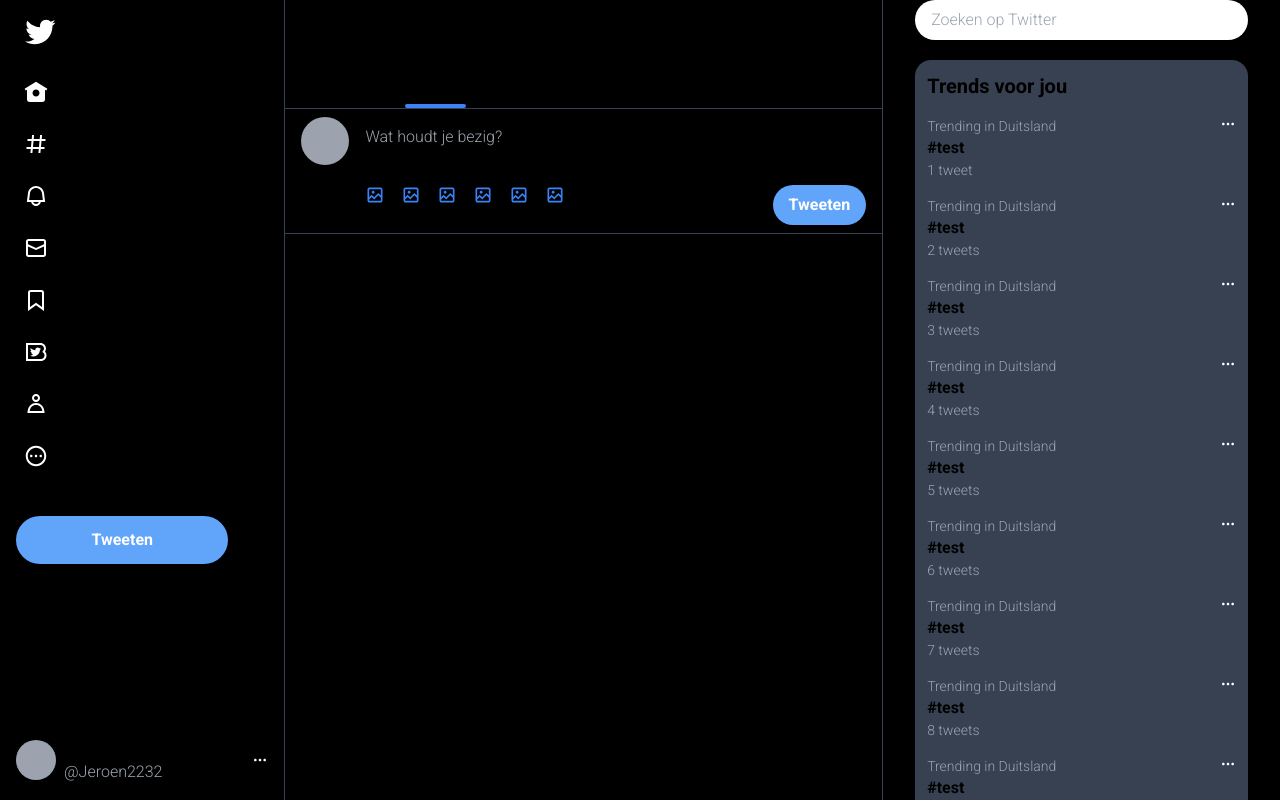
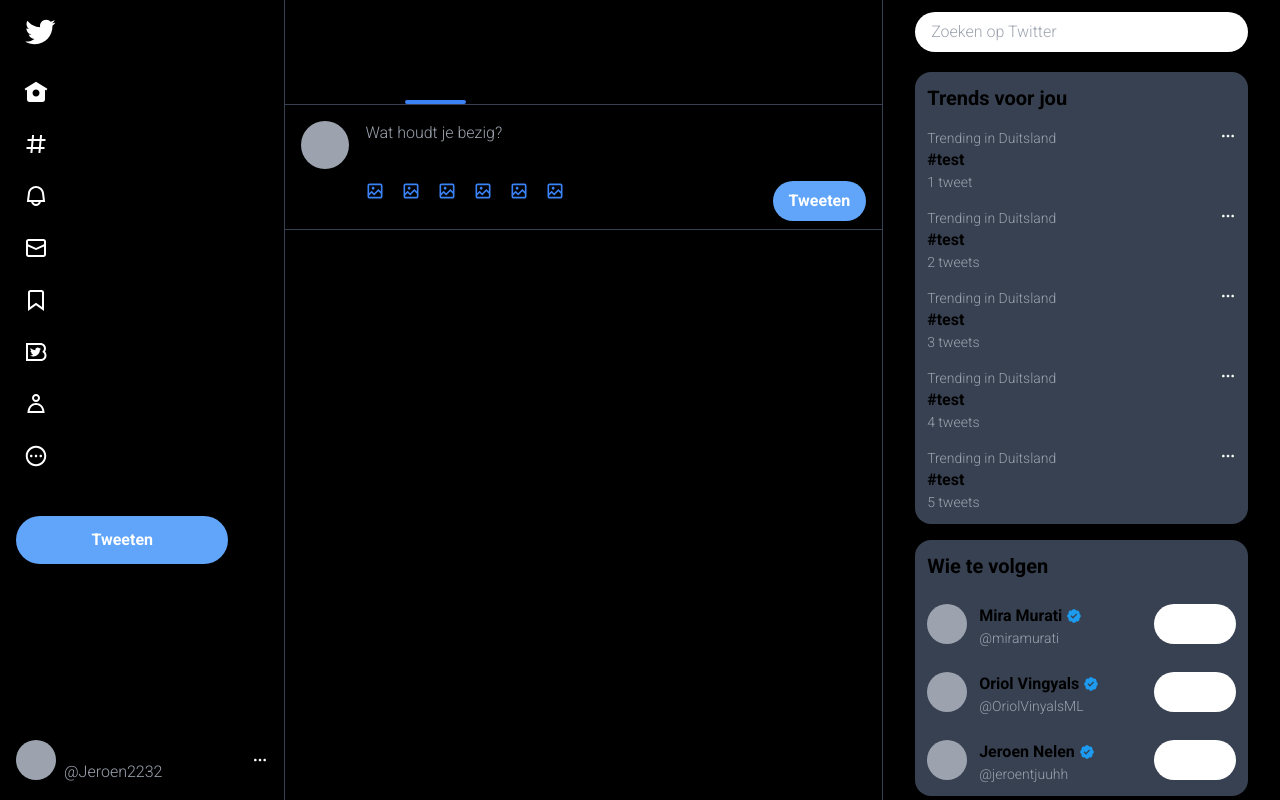
Before and after one commit to jwnelen/twitter-clone, a Next.js app: page / in a window 1280 px wide. Built offline with nearby package versions, Linux system fonts and the light colour scheme.

Commit message:
Who to follow implemented

```diff
--- a/components/homeHeader.tsx
+++ b/components/homeHeader.tsx
@@ -3,8 +3,8 @@
 
 const HomeHeader = () => {
   return (
-    <div className="sticky top-0 backdrop-blur-xl">
-      <div className={"text-2xl font-extrabold px-4 py-1 mt-2 mb-6"}>
+    <div className="sticky top-0 pt-3 backdrop-blur-xl">
+      <div className={"text-2xl font-extrabold px-4 mb-6"}>
         Startpagina
       </div>
       <div className={"flex w-full justify-around items-center"}>
--- a/components/icons/index.js
+++ b/components/icons/index.js
@@ -10,7 +10,7 @@
 import TreeDots from "./treeDots";
 import TwitterBlueIcon from "./twitterBlue";
 import TwitterLogo from "./twitterLogo";
-
+import VerifiedIcon from "./verified";
 export {
   HashtagIcon,
   HomeIcon,
@@ -22,5 +22,6 @@
   SaveIcon,
   TreeDots,
   TwitterBlueIcon,
-  TwitterLogo
+  TwitterLogo,
+  VerifiedIcon
 }
--- /dev/null
+++ b/components/icons/verified.js
@@ -0,0 +1,13 @@
+const VerifiedIcon = () => (
+  <svg viewBox="0 0 22 22" aria-label="Geverifieerd account" role="img"
+       className="w-4 h-4"
+       data-testid="icon-verified">
+    <g>
+      <path
+        d="M20.396 11c-.018-.646-.215-1.275-.57-1.816-.354-.54-.852-.972-1.438-1.246.223-.607.27-1.264.14-1.897-.131-.634-.437-1.218-.882-1.687-.47-.445-1.053-.75-1.687-.882-.633-.13-1.29-.083-1.897.14-.273-.587-.704-1.086-1.245-1.44S11.647 1.62 11 1.604c-.646.017-1.273.213-1.813.568s-.969.854-1.24 1.44c-.608-.223-1.267-.272-1.902-.14-.635.13-1.22.436-1.69.882-.445.47-.749 1.055-.878 1.688-.13.633-.08 1.29.144 1.896-.587.274-1.087.705-1.443 1.245-.356.54-.555 1.17-.574 1.817.02.647.218 1.276.574 1.817.356.54.856.972 1.443 1.245-.224.606-.274 1.263-.144 1.896.13.634.433 1.218.877 1.688.47.443 1.054.747 1.687.878.633.132 1.29.084 1.897-.136.274.586.705 1.084 1.246 1.439.54.354 1.17.551 1.816.569.647-.016 1.276-.213 1.817-.567s.972-.854 1.245-1.44c.604.239 1.266.296 1.903.164.636-.132 1.22-.447 1.68-.907.46-.46.776-1.044.908-1.681s.075-1.299-.165-1.903c.586-.274 1.084-.705 1.439-1.246.354-.54.551-1.17.569-1.816zM9.662 14.85l-3.429-3.428 1.293-1.302 2.072 2.072 4.4-4.794 1.347 1.246z"
+        fill="#1d9bf0"></path>
+    </g>
+  </svg>
+)
+
+export default VerifiedIcon
--- a/components/searchBar.tsx
+++ b/components/searchBar.tsx
@@ -2,7 +2,7 @@
 
 const SearchBar = () => {
   return (
-    <div className="sticky top-0 bg-black pb-1">
+    <div className="sticky top-0 pt-3 bg-black pb-1">
       <input placeholder="Zoeken op Twitter"
              className="w-full rounded-3xl py-2 px-4"/>
     </div>
--- /dev/null
+++ b/components/toFollow.tsx
@@ -0,0 +1,61 @@
+import React from "react";
+import Button from "@/components/UI/Button";
+import {VerifiedIcon} from "@/components/icons";
+
+interface Person {
+  name: string,
+  username: string,
+  verified: boolean,
+}
+
+const people: Person[] = [
+  {
+    name: 'Mira Murati',
+    username: 'miramurati',
+    verified: false
+  },
+  {
+    name: 'Oriol Vingyals',
+    username: 'OriolVinyalsML',
+    verified: true
+  },
+  {
+    name: 'Jeroen Nelen',
+    username: "jeroentjuuhh",
+    verified: false
+  }
+]
+
+const PersonItem = ({person}: { person: Person }) => {
+  const {name, username} = person
+
+  return (
+    <div className={"flex space-x-3"}>
+      <div className={"rounded-full bg-gray-400 w-10 h-10"}></div>
+      <div className={"flex grow flex-col"}>
+        <div className={"font-bold flex items-center space-x-1"}>
+          <span>{name} </span>
+          <VerifiedIcon></VerifiedIcon></div>
+        <span className={"text-sm text-gray-400"}>{`@${username}`}</span>
+      </div>
+      <div>
+        <Button className={"bg-white text-black"}>Volgen</Button>
+      </div>
+    </div>
+  )
+}
+
+const WhoToFollow = () => {
+  return (
+    <div className="bg-gray-700 p-3 rounded-2xl space-y-6">
+      <span className={"text-xl font-bold"}>Wie te volgen</span>
+      {people.map((p, index) => {
+        return <PersonItem key={index}
+                           person={p}></PersonItem>
+
+      })}
+    </div>
+  )
+}
+
+export default WhoToFollow;
--- a/components/trending.tsx
+++ b/components/trending.tsx
@@ -1,11 +1,13 @@
 import React from "react";
 import TreeDots from "@/components/icons/treeDots";
 
-const TrendingItem = ({
-                        topText,
-                        hashtag,
-                        amount_tweets
-                      }: { topText: string, hashtag: string, amount_tweets: number }) => {
+interface TrendingItemProps {
+  topText: string,
+  hashtag: string,
+  amount_tweets: number
+}
+
+const TrendingItem = ({topText, hashtag, amount_tweets}: TrendingItemProps) => {
   const tweetText = amount_tweets > 1 ? "tweets" : "tweet"
   const displayText = `${amount_tweets} ${tweetText}`
 
@@ -25,9 +27,9 @@
 
 const Trending = () => {
   return (
-    <div className="min-h-screen bg-gray-700 p-3 rounded-2xl space-y-4">
+    <div className="bg-gray-700 p-3 rounded-2xl space-y-4">
       <span className={"text-xl font-bold"}>Trends voor jou</span>
-      {Array.from(Array(10)).map((_, index) => {
+      {Array.from(Array(5)).map((_, index) => {
         return <TrendingItem key={index}
                              topText={'Trending in Duitsland'}
                              hashtag={"#test"}
--- a/components/tweetComposer.tsx
+++ b/components/tweetComposer.tsx
@@ -5,7 +5,7 @@
   return (
     <div>
       <div className={"flex w-full"}>
-        <div className={"rounded-full bg-gray-400 w-12 h-12 m-4 mt-2"}></div>
+        <div className={"rounded-full bg-gray-400 w-12 h-12 m-4"}></div>
         <div className={"grow"}>
           <div className="w-full mb-5">
             <input className={"w-full bg-black py-4"} placeholder={"Wat houdt je bezig?"}></input>
--- a/pages/index.tsx
+++ b/pages/index.tsx
@@ -6,6 +6,7 @@
 import SearchBar from "@/components/searchBar";
 import Feed from "@/components/feed";
 import HomeHeader from "@/components/homeHeader";
+import WhoToFollow from "@/components/toFollow";
 
 
 export default function Home() {
@@ -26,17 +27,19 @@
 
           <div className="col-span-7 grid grid-cols-5 divide-x divide-gray-700 overflow-y-scroll">
             {/* Feed */}
-            <div className="col-span-3">
+            <div className="col-span-3 relative">
               <div className="divide-y divide-gray-700">
                 <HomeHeader></HomeHeader>
                 <TweetComposer></TweetComposer>
                 <Feed></Feed>
+                <Feed></Feed>
               </div>
             </div>
             {/* TRENDING */}
-            <div className="col-span-2 px-8 space-y-4 relative">
+            <div className="col-span-2 px-8 space-y-4">
               <SearchBar/>
               <Trending/>
+              <WhoToFollow/>
             </div>
           </div>
         </div>
```
